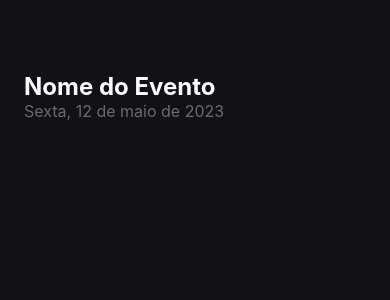
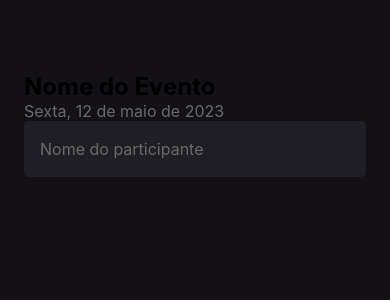
Before and after one commit to williamroger/ignite-reactnative-projeto-01, a React Native app: screen / in a window 390 px wide. Shown: the top 300 px of the page. Built offline with nearby package versions, Linux system fonts and the light colour scheme.

Commit message:
input de dado

```diff
--- a/src/screens/Home/index.tsx
+++ b/src/screens/Home/index.tsx
@@ -1,4 +1,4 @@
-import { Text, View } from 'react-native';
+import { Text, TextInput, View } from 'react-native';
 import { styles } from './styles';
 
 export default function Home() {
@@ -10,6 +10,11 @@
       <Text style={styles.eventDate}>
         Sexta, 12 de maio de 2023
       </Text>
+      <TextInput
+        style={styles.input}
+        placeholder="Nome do participante"
+        placeholderTextColor="#6B6B6B"
+      />
     </View>
   );
 }
--- a/src/screens/Home/styles.ts
+++ b/src/screens/Home/styles.ts
@@ -7,7 +7,7 @@
     padding: 24,
   },
   eventName: {
-    color: '#FDFCFE',
+    color: '#FFFasdasd',
     fontSize: 24,
     fontWeight: 'bold',
     marginTop: 48,
@@ -15,5 +15,13 @@
   eventDate: {
     color: '#6B6B6B',
     fontSize: 16
+  },
+  input: {
+    height: 56,
+    backgroundColor: '#1F1E25',
+    borderRadius: 5,
+    color: '#FFF',
+    padding: 16,
+    fontSize: 16,
   }
 })
```
